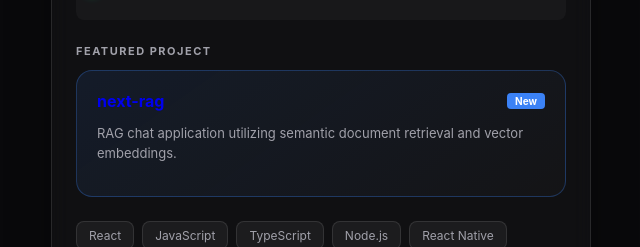
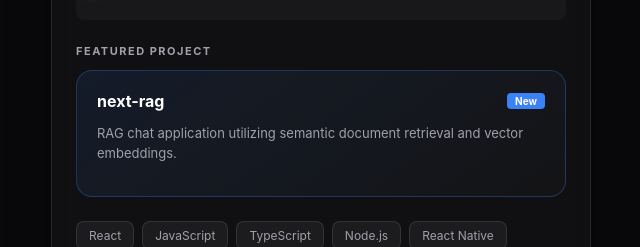
Before and after one commit to earthddx/personal, a React (Vite) app: page / in a window 1280 px wide. Shown: the part 303-550 px from the top of the page, without its empty margins (319-959 px from the left). Built offline with nearby package versions, Linux system fonts and the light colour scheme.

Commit message:
fix styles for a tags

```diff
--- a/src/App.css
+++ b/src/App.css
@@ -125,6 +125,18 @@
     transform: translate(2px, -2px);
   }
 
+  .project-box.featured,
+  .project-box.featured:visited,
+  .social-link,
+  .social-link:visited {
+    color: var(--primary);
+    text-decoration: none;
+  }
+
+  .project-box.featured p {
+    color: var(--secondary);
+  }
+
   footer {
     margin-top: 40px;
     border-top: 1px solid var(--border);
```
